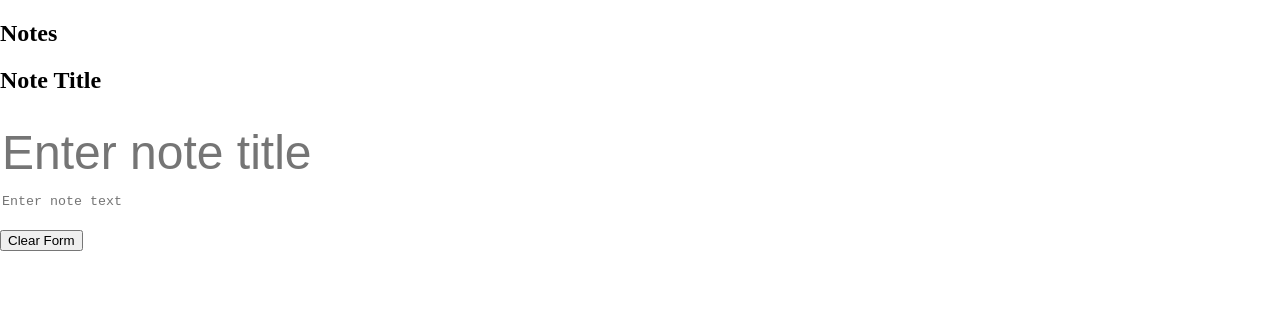
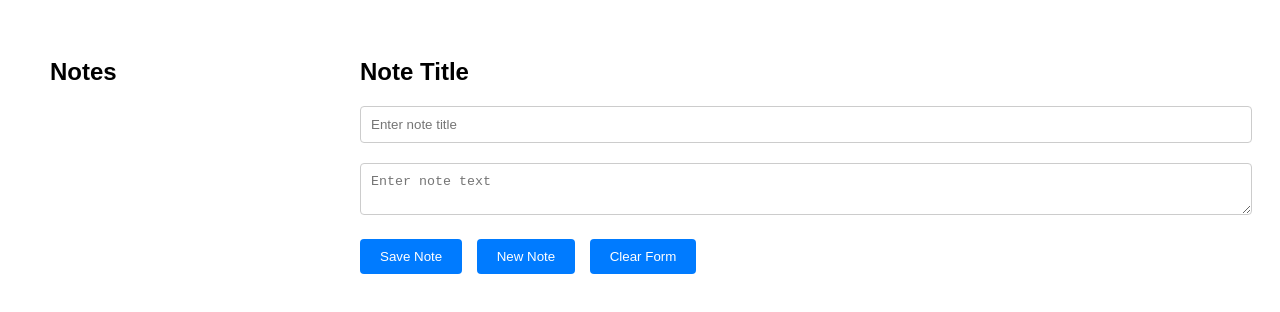
Before and after one commit to TristinRohr/My-Notes, a website: page public/notes.html in a window 1280 px wide. Drawn offline with Linux system fonts and the light colour scheme; no server answers.

Commit message:
fixed stuff not loading properly

```diff
--- a/public/assets/css/styles.css
+++ b/public/assets/css/styles.css
@@ -1,78 +1,68 @@
-html,
 body {
-  height: 100%;
-  margin: 0;
-  padding: 0;
+    font-family: Arial, sans-serif;
 }
 
-.save-note, .new-note, .clear-btn {
-  display: none;
+.container {
+    margin: 0 auto;
+    padding: 20px;
+    max-width: 1200px;
 }
 
-.icons {
-  margin-left: 15px;
-  margin-right: 15px;
-  font-size: 1.5rem;
-  cursor: pointer;
+.row {
+    display: flex;
 }
 
-.note-textarea,
-.note-title {
-  color: #000000;
-  width: 100%;
-  outline: none;
-  border: none;
+.col-3 {
+    width: 25%;
+    padding: 10px;
 }
 
-.note-textarea {
-  resize: none;
-  height: calc(100% - 63px);
-  padding-top: 15px;
+.col-9 {
+    width: 75%;
+    padding: 10px;
 }
 
-.note-title {
-  height: 50px;
-  margin-top: 13px;
-  font-size: 3rem;
+.list-container h2,
+.note-form h2 {
+    font-size: 24px;
+    margin-bottom: 20px;
 }
 
-.note-title:read-only,
-.note-textarea:read-only {
-  color: #757575;
+.note-form input,
+.note-form textarea {
+    width: 100%;
+    padding: 10px;
+    margin-bottom: 20px;
+    border: 1px solid #ccc;
+    border-radius: 4px;
 }
 
-.list-container .card {
-  height: calc(100vh - 70px);
-  border-bottom: none;
-  border-bottom-right-radius: 0;
-  border-bottom-left-radius: 0;
+.note-form button {
+    display: inline-block;
+    padding: 10px 20px;
+    margin-right: 10px;
+    border: none;
+    background-color: #007bff;
+    color: white;
+    border-radius: 4px;
+    cursor: pointer;
 }
 
-.list-container {
-  padding-left: 0;
+.note-form button:hover {
+    background-color: #0056b3;
 }
 
-.list-container .list-group,
-.list-container .list-group-item:first-child,
-.list-container .card {
-  border-top: none;
-  border-top-right-radius: 0;
-  border-top-left-radius: 0;
+.list-group-item {
+    display: flex;
+    justify-content: space-between;
+    align-items: center;
+    padding: 10px;
+    border: 1px solid #ccc;
+    border-radius: 4px;
+    margin-bottom: 10px;
 }
 
-.list-item-title {
-  display: inline-block;
-  width: 75%;
+.list-group-item .delete-note {
+    cursor: pointer;
+    color: red;
 }
-
-.list-container i {
-  font-size: 1.1rem;
-  cursor: pointer;
-}
-
-.list-container .list-group-item {
-  border-left: none;
-  border-right: none;
-  padding: 20px;
-  cursor: pointer;
-}
--- a/public/assets/js/index.js
+++ b/public/assets/js/index.js
@@ -191,5 +191,9 @@ const getAndRenderNotes = () => getNotes().then(renderNoteList);
 if (window.location.pathname === '/notes') {
   saveNoteBtn.addEventListener('click', handleNoteSave);
   newNoteBtn.addEventListener('click', handleNewNoteView);
-  clearForm
-};
+  clearFormBtn.addEventListener('click', handleClearForm);
+  noteTitle.addEventListener('keyup', handleRenderSaveBtn);
+  noteText.addEventListener('keyup', handleRenderSaveBtn);
+}
+
+getAndRenderNotes();
```
Also changed, not shown: public/index.html (+1 -1 lines).
